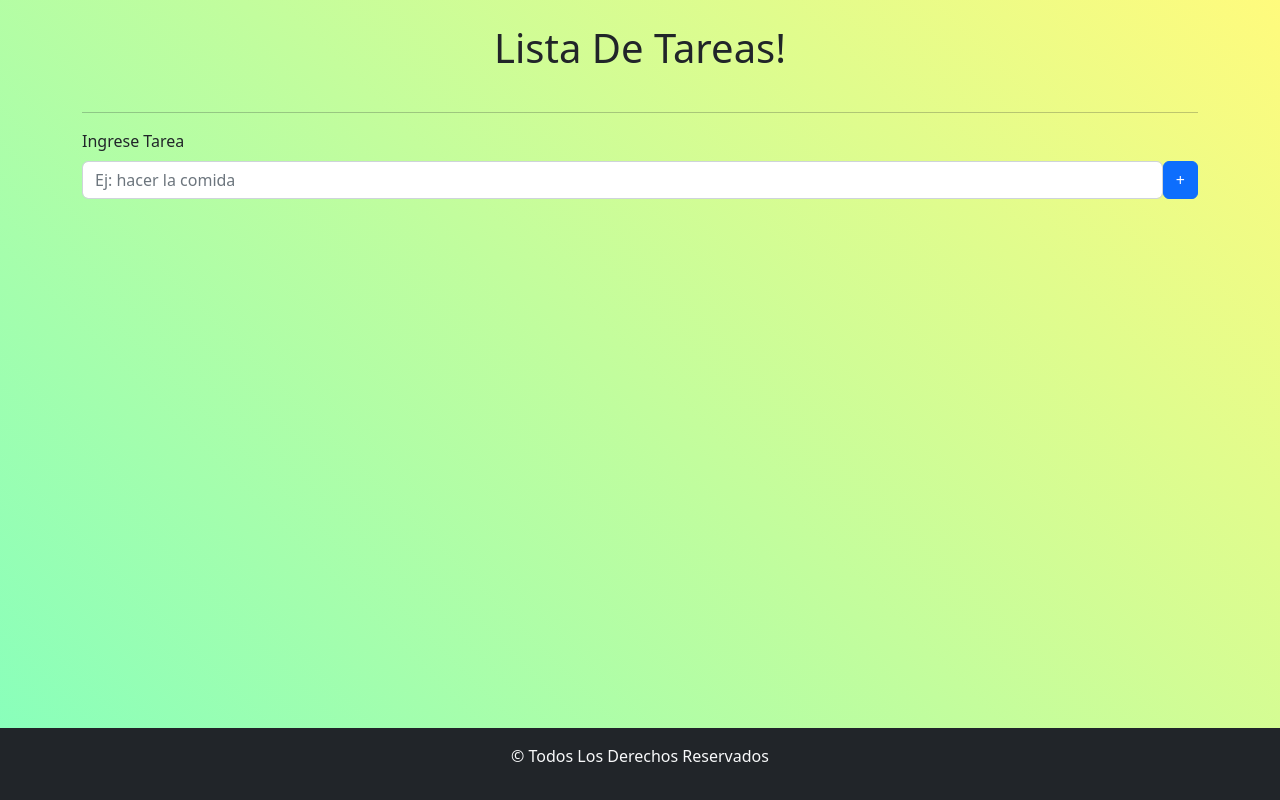
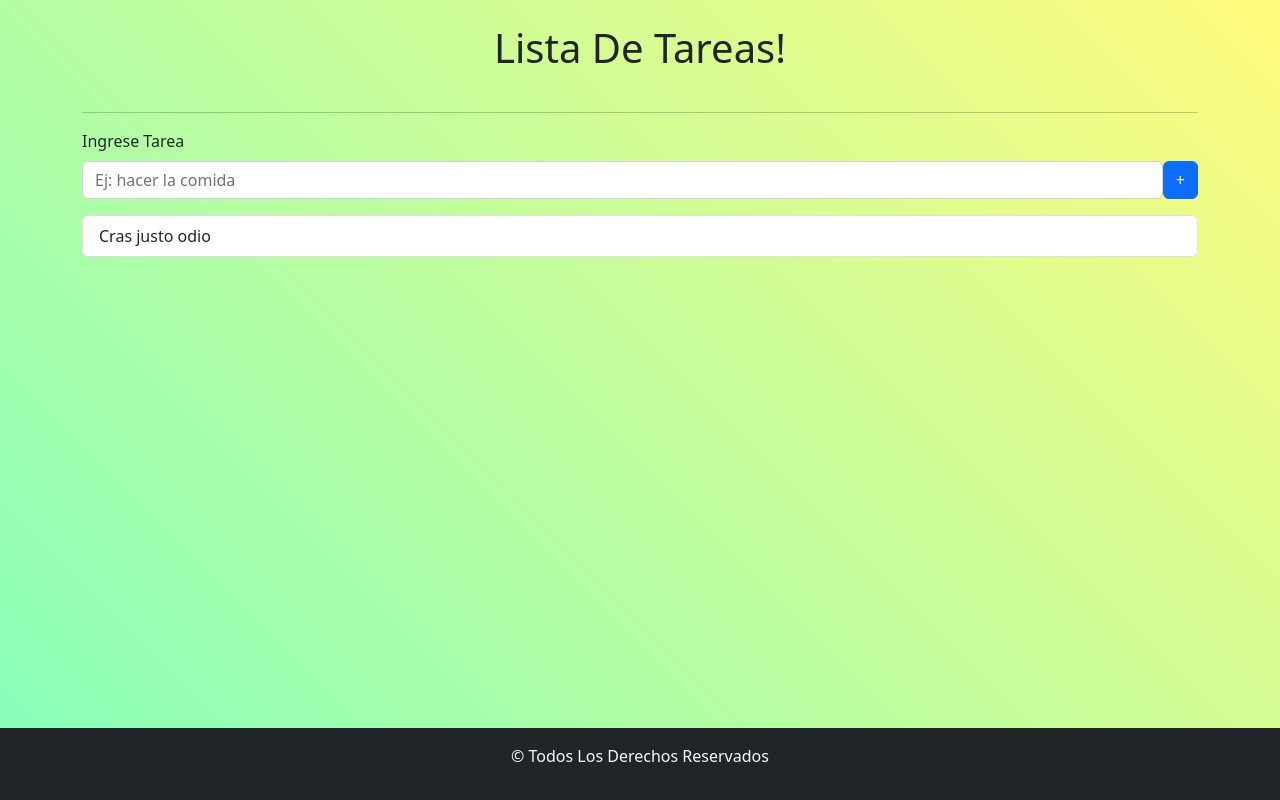
Before and after one commit to MtAgia/tpReact_4, a React (Vite) app: page / in a window 1280 px wide. Built offline with nearby package versions, Linux system fonts and the light colour scheme.

Commit message:
maquetado termiando falta logica

```diff
--- a/src/App.jsx
+++ b/src/App.jsx
@@ -2,6 +2,7 @@ import './App.css'
 import { Container } from 'react-bootstrap'
 import Footer from './componets/footer'
 import Formulariotarea from './componets/Formulariotarea'
+
 function App() {
 
 
--- a/src/componets/Formulariotarea.jsx
+++ b/src/componets/Formulariotarea.jsx
@@ -1,17 +1,20 @@
 import React from "react";
 import Button from "react-bootstrap/Button";
 import Form from "react-bootstrap/Form";
-
+import ListaTareas from "./ListaTareas";
 const Formulariotarea = () => {
   return (
     <>
       <Form>
-          <Form.Label>Ingrese Tarea</Form.Label>
+        <Form.Label>Ingrese Tarea</Form.Label>
         <Form.Group className="mb-3 d-flex" controlId="tareas">
           <Form.Control type="text" placeholder="Ej: hacer la comida" />
-        <Button variant="primary" type="submit">+</Button>
+          <Button variant="primary" type="submit">
+            +
+          </Button>
         </Form.Group>
       </Form>
+      <ListaTareas></ListaTareas>
     </>
   );
 };
--- a/src/componets/ItemsDeTareas.jsx
+++ b/src/componets/ItemsDeTareas.jsx
@@ -0,0 +1,11 @@
+import React from 'react';
+import { ListGroup } from 'react-bootstrap';
+const ItemsDeTareas = () => {
+    return (
+      <>
+        <ListGroup.Item>Cras justo odio</ListGroup.Item>
+      </>
+    );
+};
+
+export default ItemsDeTareas;
--- a/src/componets/ListaTareas.jsx
+++ b/src/componets/ListaTareas.jsx
@@ -0,0 +1,14 @@
+import React from "react";
+import ListGroup from "react-bootstrap/ListGroup";
+import ItemsDeTareas from "./ItemsDeTareas";
+const ListaTareas = () => {
+  return (
+    <>
+      <ListGroup>
+        <ItemsDeTareas></ItemsDeTareas>
+      </ListGroup>
+    </>
+  );
+};
+
+export default ListaTareas;
```
